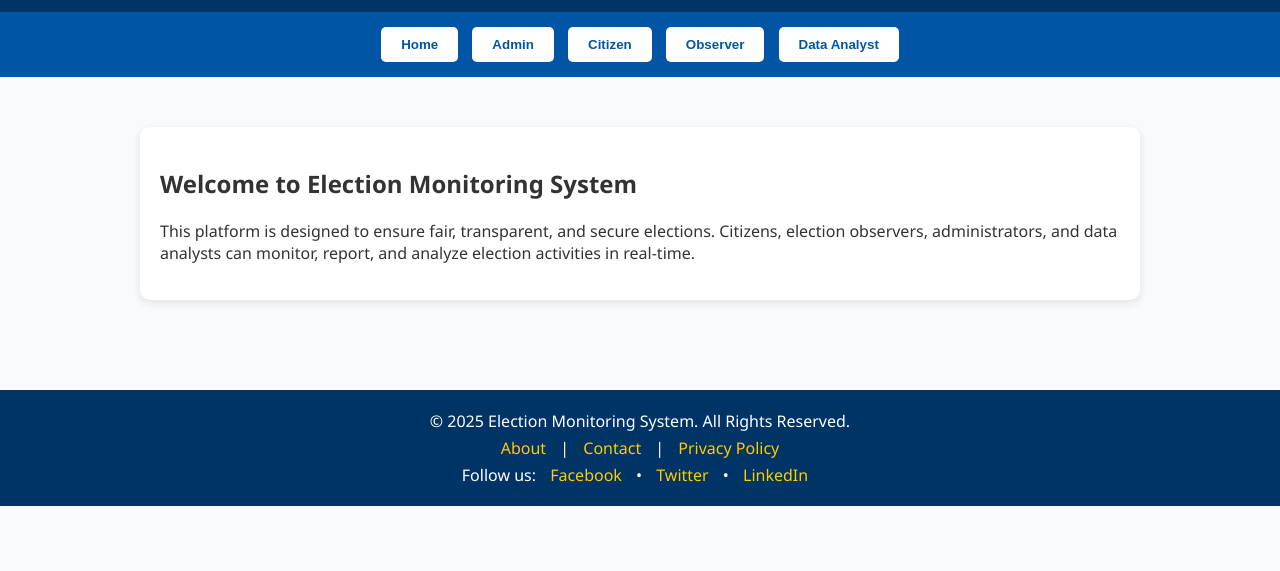
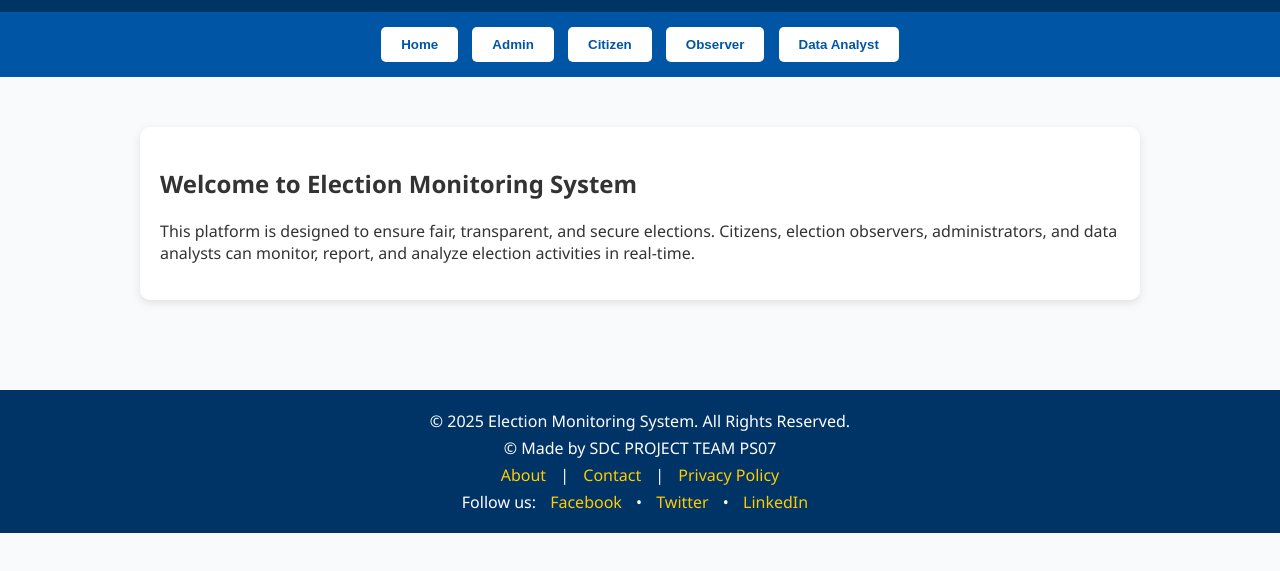
Before and after one commit to siveera-collections/voterportal1, a plain HTML site: page index.html in a window 1280 px wide. Shown: the part 81-652 px from the top of the page. Drawn offline with Linux system fonts and the light colour scheme.

Commit message:
Update index.html

```diff
--- a/index.html
+++ b/index.html
@@ -177,6 +177,7 @@
 
   <footer>
     <p>&copy; 2025 Election Monitoring System. All Rights Reserved.</p>
+    <p>&copy; Made by SDC PROJECT TEAM PS07</p>
     <p>
       <a href="#">About</a> |
       <a href="#">Contact</a> |
```
